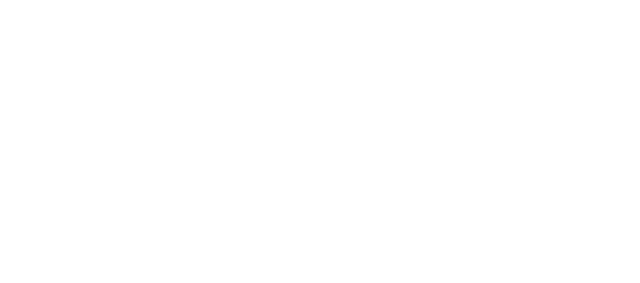
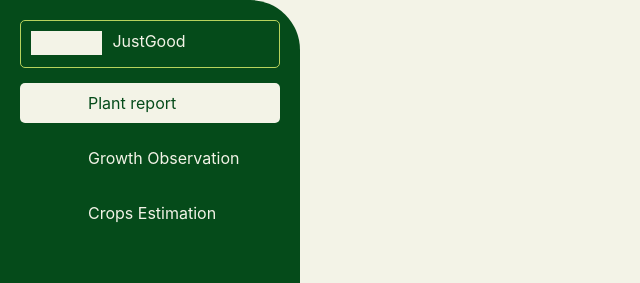
Before and after one commit to th3ygen/veg-observation-system, a React (Create React App) app: page / in a window 1280 px wide. Shown: the top 283 px of the page, without its empty margins (0-640 px from the left). Built offline with nearby package versions, Linux system fonts and the light colour scheme.

Commit message:
sidebar update

```diff
--- a/package.json
+++ b/package.json
@@ -8,6 +8,7 @@
     "@testing-library/user-event": "^13.5.0",
     "react": "^18.1.0",
     "react-dom": "^18.1.0",
+    "react-icons": "^4.3.1",
     "react-scripts": "5.0.1",
     "sass": "^1.51.0",
     "web-vitals": "^2.1.4"
--- a/src/App.jsx
+++ b/src/App.jsx
@@ -1,10 +1,12 @@
 import logo from './logo.svg';
 import './App.scss';
-
+import Sidebar from './components/Sidebar';
+import Topbar from './components/Topbar';
 function App() {
   return (
     <div className="App">
-
+      <Sidebar></Sidebar>
+      <Topbar></Topbar>
     </div>
   );
 }
--- a/src/components/Sidebar/Sidebar.jsx
+++ b/src/components/Sidebar/Sidebar.jsx
@@ -1,5 +1,43 @@
+import styles from "./Sidebar.module.scss"
+
+
 export default function Sidebar() {
     return <>
+        <div className={styles.sidebar}>
+            <div className={styles.logoCard}>
+                <div className={styles.logo}>
 
+                </div>
+                <div className={styles.logoName}>
+                    JustGood
+                </div>
+            </div>
+            <div className={styles.navlist}>
+                <div className={`${styles.sideContent} ${styles.active}`}>
+                    <div className={styles.sideIcon}>
+
+                    </div>
+                    <div className={styles.sideName}>
+                        Plant report
+                    </div>
+                </div>
+                <div className={styles.sideContent}>
+                    <div className={styles.sideIcon}>
+
+                    </div>
+                    <div className={styles.sideName}>
+                        Growth Observation
+                    </div>
+                </div>
+                <div className={styles.sideContent}>
+                    <div className={styles.sideIcon}>
+
+                    </div>
+                    <div className={styles.sideName}>
+                        Crops Estimation
+                    </div>
+                </div>
+            </div>
+        </div>
     </>
 }
--- a/src/components/Sidebar/Sidebar.module.scss
+++ b/src/components/Sidebar/Sidebar.module.scss
@@ -0,0 +1,55 @@
+.sidebar{
+    width:300px;
+    height: 100vh;
+    display: flex;
+    flex-wrap: wrap;
+    gap: 15px;
+    padding: 20px;
+    background-color: #054B1A;
+    color: #F3F3E7;
+    border-radius: 0% 50px 0% 0%;
+    flex-direction: column;
+    justify-content: flex-start;
+}
+
+.logoCard{
+    width: 100%;
+    height: 6vh;
+    border: solid 1px #B7D35D;
+    border-radius: 5px;
+    padding: 10px;
+    display: flex;
+    flex-wrap: wrap;
+    gap: 10px;
+}
+
+.logo{
+    width: 30%;
+    height: 92%;
+    background-color: #F3F3E7;
+}
+
+.navlist{
+    display: flex;
+    flex-wrap: wrap;
+    gap: 15px;
+}
+
+.sideContent.active {
+    background: #F3F3E7;
+    color: #054B1A;
+    border-radius: 5px;
+    height: fit-content
+}
+
+.sideContent{
+    width: 100%;
+    height: fit-content;
+    display: flex;
+    padding: 10px;
+    gap: 10px;
+}
+
+.sideIcon{
+    width: 20%;
+}
--- a/src/index.scss
+++ b/src/index.scss
@@ -1,3 +1,7 @@
+* {
+  box-sizing: border-box;
+}
+
 body {
   margin: 0;
   font-family: -apple-system, BlinkMacSystemFont, 'Segoe UI', 'Roboto', 'Oxygen',
@@ -5,6 +9,7 @@
     sans-serif;
   -webkit-font-smoothing: antialiased;
   -moz-osx-font-smoothing: grayscale;
+  background-color: #F3F3E7;
 }
 
 code {
```
Also changed, not shown: src/components/Topbar/Topbar.jsx (+27 -0 lines), src/components/Topbar/Topbar.module.scss (+13 -0 lines), 1 other file (tests, documents, lock files or other folders).
